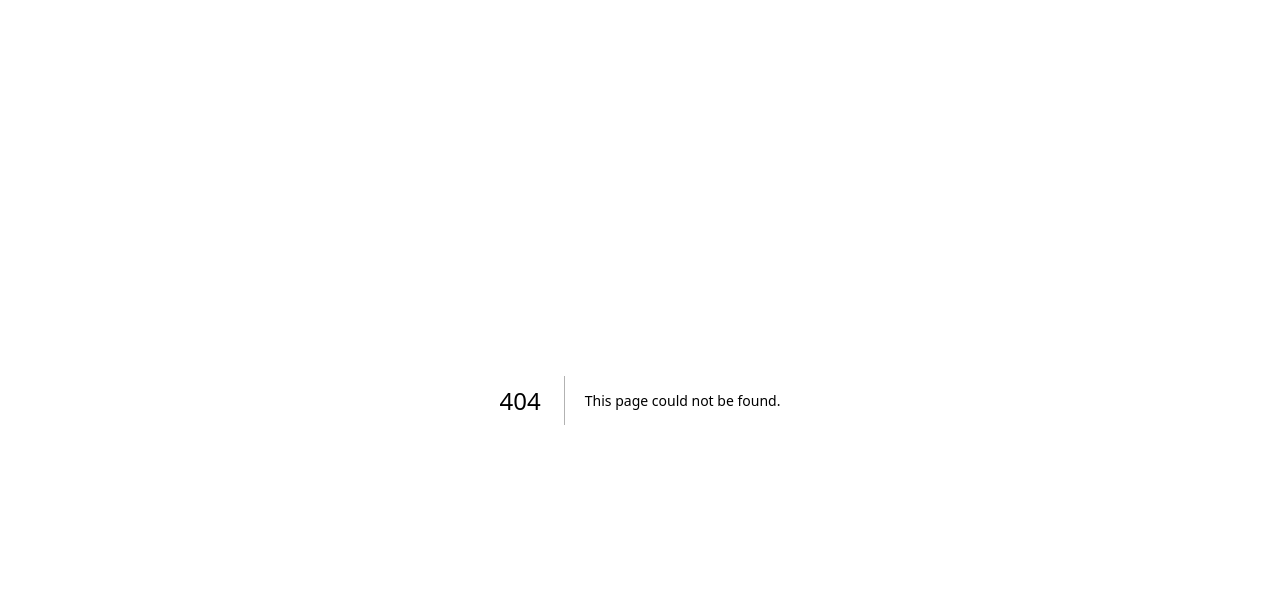
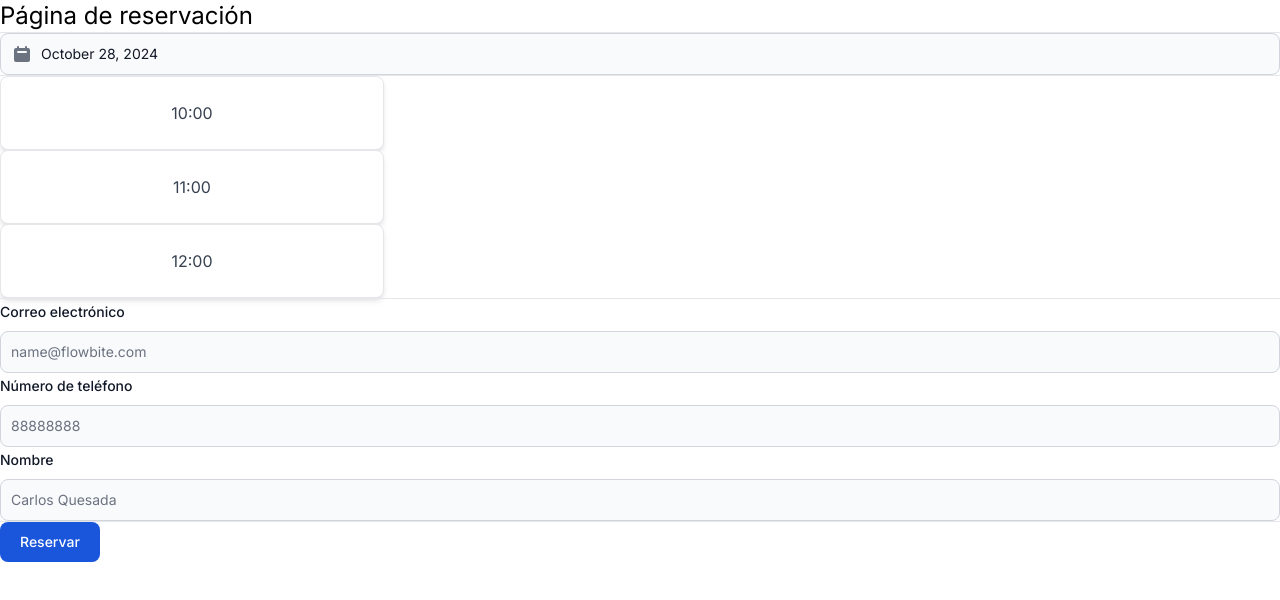
Before and after one commit to carlosquesada24/simple-reservations-mvp, a Next.js app: page /reservation in a window 1280 px wide. Before the commit this address had no page. Shown: the top 600 px of the page. Built offline with nearby package versions, Linux system fonts and the light colour scheme.

Commit message:
Reservation form basic steps structure created

```diff
--- /dev/null
+++ b/app/(pages)/reservation/page.tsx
@@ -0,0 +1,37 @@
+import { Card, Datepicker } from "flowbite-react";
+import DateSelection from "./(components)/DateSelection/DateSelection";
+import TimeSelection from "./(components)/TimeSelection/TimeSelection";
+import UserInformation from "./(components)/UserInformation/UserInformation";
+
+export default function ReservationPage() {
+  return (
+    <main className="">
+      <h1 className="text-2xl dark:text-white">Página de reservación</h1>
+      <hr />
+
+      {/* FORM */}
+
+      <form>
+        {/* STEP 1 */}
+        <DateSelection />
+        <hr />
+
+        {/* STEP 2 */}
+        <TimeSelection />
+        <hr />
+        {/* STEP 3 */}
+        <UserInformation />
+        <hr />
+
+        <button
+          type="submit"
+          className="w-full rounded-lg bg-blue-700 px-5 py-2.5 text-center text-sm font-medium text-white hover:bg-blue-800 focus:outline-none focus:ring-4 focus:ring-blue-300 dark:bg-blue-600 dark:hover:bg-blue-700 dark:focus:ring-blue-800 sm:w-auto"
+        >
+          Reservar
+        </button>
+      </form>
+
+      {/* STEPPER */}
+    </main>
+  );
+}
```
